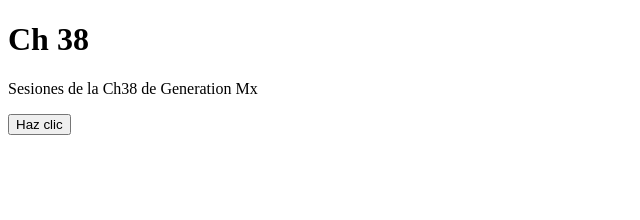
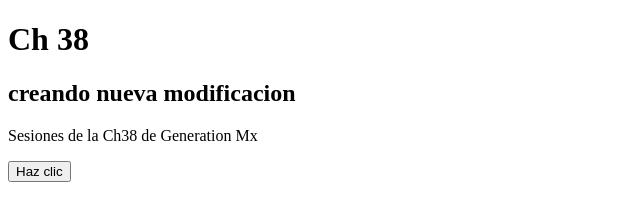
Before and after one commit to AlejandroMontoyaT/Ch38-sesiones, a plain HTML site: page index.html in a window 1280 px wide. Shown: the whole page, without its empty margins (0-640 px from the left). Drawn offline with Linux system fonts and the light colour scheme.

Commit message:
feat: se agrego nuevo h2 debajo del parrafo

```diff
--- a/index.html
+++ b/index.html
@@ -10,8 +10,10 @@
 <body>
 	<main>
 		<h1>Ch 38</h1>
+		<h2>creando nueva modificacion </h2>
 		<p>Sesiones de la Ch38 de Generation Mx</p>
 		<button>Haz clic</button>
+
 	</main>
 	<footer></footer>
 </body>
```
